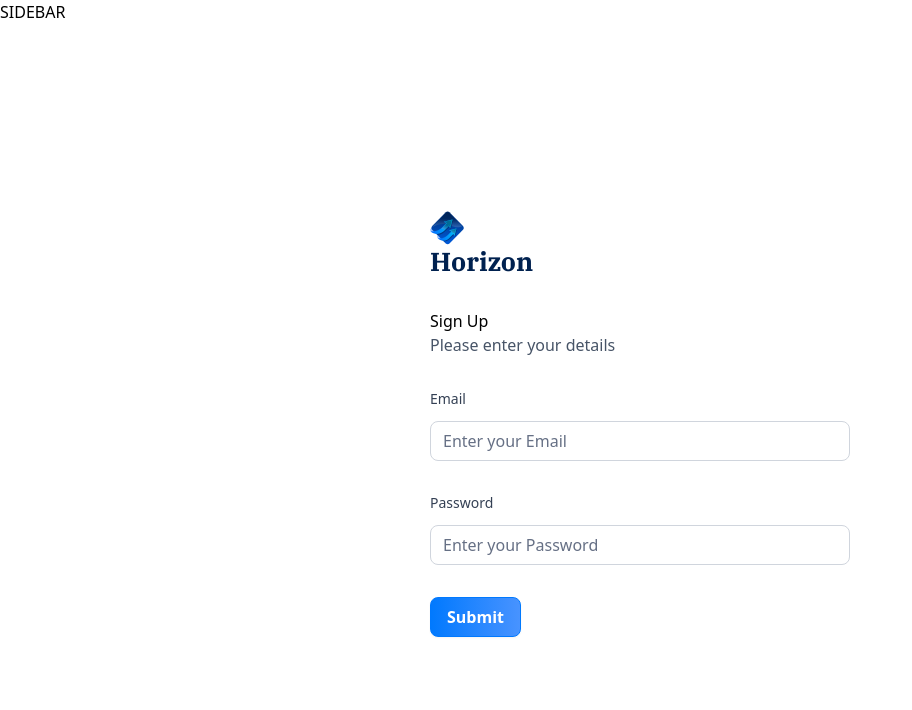
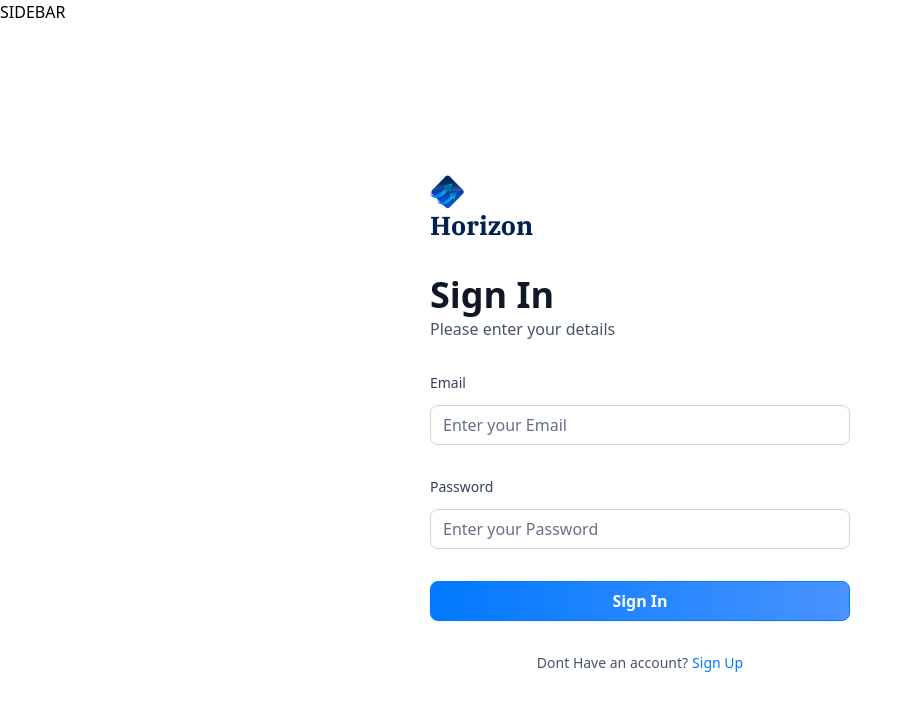
Before and after one commit to dedane/Bankify, a Next.js app: page /sign-in in a window 1280 px wide. Shown: the top 710 px of the page, without its empty margins (0-912 px from the left). Built offline with nearby package versions, Linux system fonts and the light colour scheme.

Commit message:
styling-of-auth

```diff
--- a/app/(auth)/sign-in/page.tsx
+++ b/app/(auth)/sign-in/page.tsx
@@ -5,7 +5,7 @@ const SignIn = () => {
   return (
     <section className='flex-center size-full max-sm:px-6'>
 
-      <AuthForm type="SignIn"/>
+      <AuthForm type="sign-in"/>
     </section>
   )
 }
--- a/app/(auth)/sign-up/page.tsx
+++ b/app/(auth)/sign-up/page.tsx
@@ -5,7 +5,7 @@ const SignUp = () => {
   return (
     <section className='flex-center size-full max-sm:px-6'>
 
-      <AuthForm type="SignUp"/>
+      <AuthForm type="sign-up"/>
     </section>
   )
 }
--- a/components/CustomInput.tsx
+++ b/components/CustomInput.tsx
@@ -1,18 +1,16 @@
-import { FormControl,  FormField, FormItem, FormLabel, FormMessage } from '@/components/ui/form'
+import { FormControl,  FormField,  FormLabel, FormMessage } from '@/components/ui/form'
 import { Input } from '@/components/ui/input'
 import React from 'react'
 
-import {Form, Control, FieldPath} from 'react-hook-form'
+import { Control, FieldPath} from 'react-hook-form'
 import { authformSchema } from '../lib/utils'
 import { z } from 'zod'
 
-const formSchema = z.object({
-  email: z.string().email(),
-})
+const formSchema = authformSchema('sign-up')
 
 interface CustomInput {
-  control: Control<z.infer<typeof authformSchema>>,
-  name: FieldPath<z.infer<typeof authformSchema>>,
+  control: Control<z.infer<typeof formSchema>>,
+  name: FieldPath<z.infer<typeof formSchema>>,
   label: string,
   placeholder: string
 
--- a/components/ui/AuthForm.tsx
+++ b/components/ui/AuthForm.tsx
@@ -20,6 +20,7 @@ import { Input } from "@/components/ui/input"
 
 import { z } from "zod"
 import CustomInput from '../CustomInput'
+import { Loader2 } from 'lucide-react'
 
 
 
@@ -27,9 +28,10 @@ import CustomInput from '../CustomInput'
 const AuthForm = ({type}: {type: string}) => {
     const [user, setUser] = useState(null)
     const [isLoading, setIsLoading] = useState(false)
+    const formSchema = authformSchema(type);
      // 1. Define your form.
-  const form = useForm<z.infer<typeof authformSchema>>({
-    resolver: zodResolver(authformSchema),
+  const form = useForm<z.infer<typeof formSchema>>({
+    resolver: zodResolver(formSchema),
     defaultValues: {
       email: "",
       password: ''
@@ -37,11 +39,12 @@ const AuthForm = ({type}: {type: string}) => {
   })
 
   // 2. Define a submit handler.
-  function onSubmit(values: z.infer<typeof authformSchema>) {
+  function onSubmit(values: z.infer<typeof formSchema>) {
     // Do something with the form values.
     // ✅ This will be type-safe and validated.
     setIsLoading(true)
     console.log(values)
+
     setIsLoading(false)
   }
 
@@ -60,10 +63,10 @@ const AuthForm = ({type}: {type: string}) => {
                     </h1>
             </Link>
             <div className=' flex flex-col gap-1 md:gap-3 '>
-                <h1>
-                    {user ? 'Link Account': type === 'sign-in' ? 'Sign In': 'Sign Up'}
+                <h1 className="text-24 lg:text-36 font-semibold text-gray-900">
+                    {user ? 'Link Account': type === 'sign-in' ?   'Sign In': 'Sign Up'}
                     <p className='text-16 font-normal text-gray-600'>
-                        {user ? 'Link your account to be started' : 'Please enter your details'}
+                        { type === 'sign-in' ? 'Please enter your details' : 'Link your account to be started'   }
                     </p>
                 </h1>
             </div>
@@ -76,9 +79,21 @@ const AuthForm = ({type}: {type: string}) => {
 
         <CustomInput control ={form.control} name='email' label='Email' placeholder='Enter your Email'/>
         <CustomInput control ={form.control} name='password' label='Password' placeholder='Enter your Password'/>
-        <Button type="submit" className='form-btn'>Submit</Button>
+        <div className='flex flex-col gap-4'>
+                    <Button type="submit" className='form-btn'>{isLoading ?
+                                            (
+                                                  <><Loader2 size={20}
+                                                  className='animate-spin' />
+                                                  &nbsp; loading... </>) : type === 'sign-in' ?  'Sign In': 'Sign Up' }</Button>
+        </div>
       </form>
-    </Form></> )}
+    </Form>
+
+    <footer className='flex justify-center gap-1'>
+      <p className='text-14 font-normal text-gray-600'>{type === 'sign-in' ?  'Dont Have an account?' : 'Already have an account?'}</p>
+      <Link href={type === 'sign-in' ? '/sign-up': '/sign-in' } className='form-link'>
+      {type === 'sign-in'?   'Sign Up' : 'Sign In'}</Link>
+      </footer></> )}
     </section>
   )
 }
--- a/lib/utils.ts
+++ b/lib/utils.ts
@@ -194,7 +194,7 @@ export const getTransactionStatus = (date: Date) => {
 
   return date > twoDaysAgo ? "Processing" : "Success";
 };
-export const authformSchema = z.object({
+export const authformSchema =(type: string) => z.object({
   email: z.string().email(),
   password: z.string().min(8),
   username: z.string(). min(8)
```
